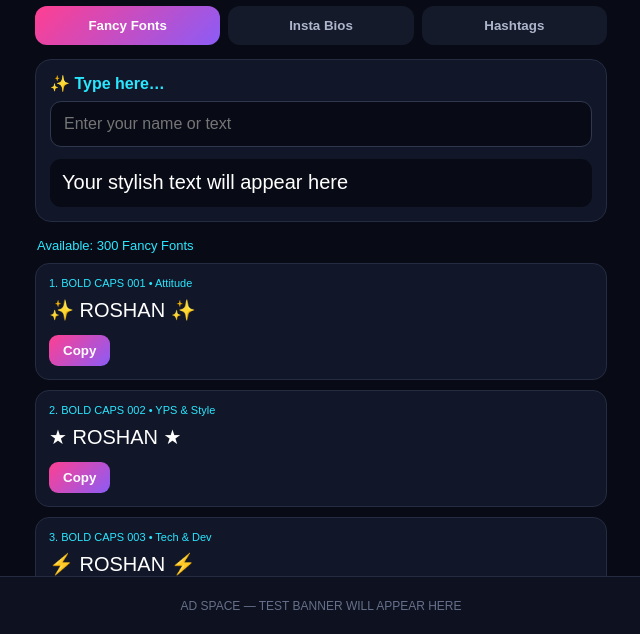
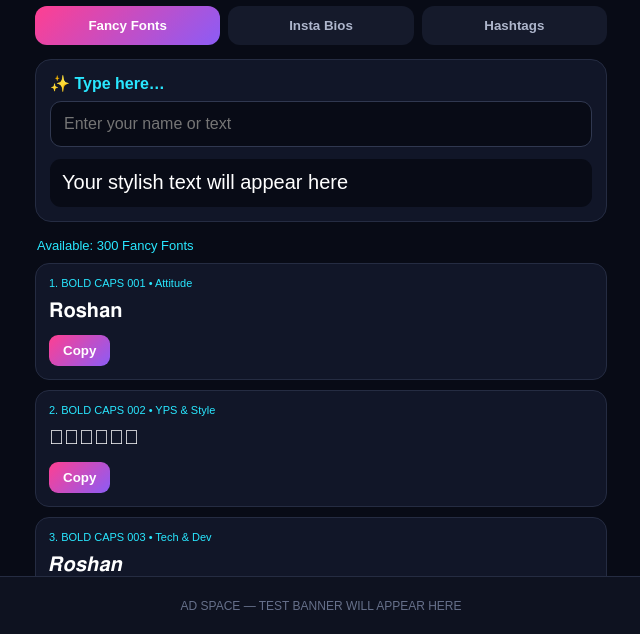
Before and after one commit to roshanalone9579523945-debug/status-saver-app, a website: page www/index.html in a window 1280 px wide. Shown: the part 166-800 px from the top of the page, without its empty margins (319-959 px from the left). Drawn offline with Linux system fonts and the light colour scheme.

Commit message:
Fix repeated fancy fonts

```diff
--- a/www/index.html
+++ b/www/index.html
@@ -166,16 +166,31 @@ document.addEventListener('click',function(e){
 (function(){
   const deco=['✨','★','⚡','♥','☾','♛','✦','❖','♕','☀','❣','✧','♡','⚔','☯','♚','✪','✩','❀','❂'];
 
-  function safeTransform(font,text){
-    let styled='';
-    try{
-      const fn=eval('('+font.transform+')');
-      styled=(font.prefix||'')+fn(text)+(font.suffix||'');
-    }catch(e){}
-    if(!styled.trim()) styled='✦ '+text+' ✦';
-    return styled;
+  function safeTransform(font,text,i){
+    const sets=[
+      [0x1D400,0x1D41A],[0x1D434,0x1D44E],[0x1D468,0x1D482],
+      [0x1D5A0,0x1D5BA],[0x1D5D4,0x1D5EE],[0x1D608,0x1D622],
+      [0x1D63C,0x1D656],[0x1D670,0x1D68A],[0x1D4D0,0x1D4EA],
+      [0x1D49C,0x1D4B6],[0x1D504,0x1D51E],[0x1D538,0x1D552],
+      [0x1D56C,0x1D586],[0x1D5A0,0x1D5BA],[0x1D5D4,0x1D5EE],
+      [0x1D608,0x1D622],[0x1D63C,0x1D656],[0x1D400,0x1D41A],
+      [0x1D434,0x1D44E],[0x1D468,0x1D482]
+    ];
+    const wraps=[
+      ["",""],["✦ "," ✦"],["★ "," ★"],["✨ "," ✨"],["⚡ "," ⚡"],
+      ["♥ "," ♥"],["☾ "," ☽"],["♛ "," ♛"],["❖ "," ❖"],["✧ "," ✧"]
+    ];
+    const st=sets[i%20], w=wraps[Math.floor(i/20)%10];
+
+    function cv(c){
+      const n=c.codePointAt(0);
+      if(n>=65&&n<=90) return String.fromCodePoint(st[0]+n-65);
+      if(n>=97&&n<=122) return String.fromCodePoint(st[1]+n-97);
+      return c;
+    }
+
+    return w[0]+[...text].map(cv).join("")+w[1];
   }
-
   function renderFonts(){
     const box=document.getElementById('fontList');
     if(!box || !window.fancyFonts) return;
@@ -185,7 +200,7 @@ document.addEventListener('click',function(e){
     box.innerHTML='';
 
     window.fancyFonts.forEach((font,i)=>{
-      let styled=safeTransform(font,text);
+      let styled=safeTransform(font,text,i);
 
       if(seen.has(styled)){
         const d=deco[i%deco.length];
```
